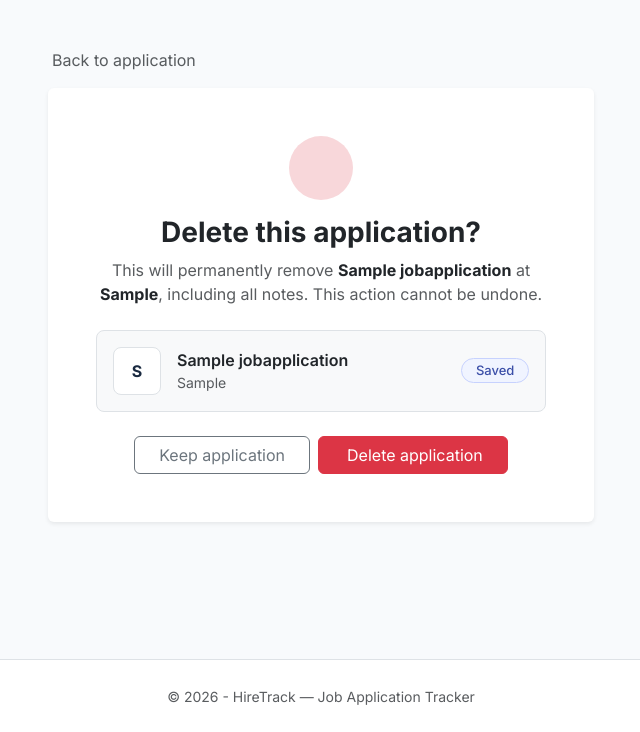
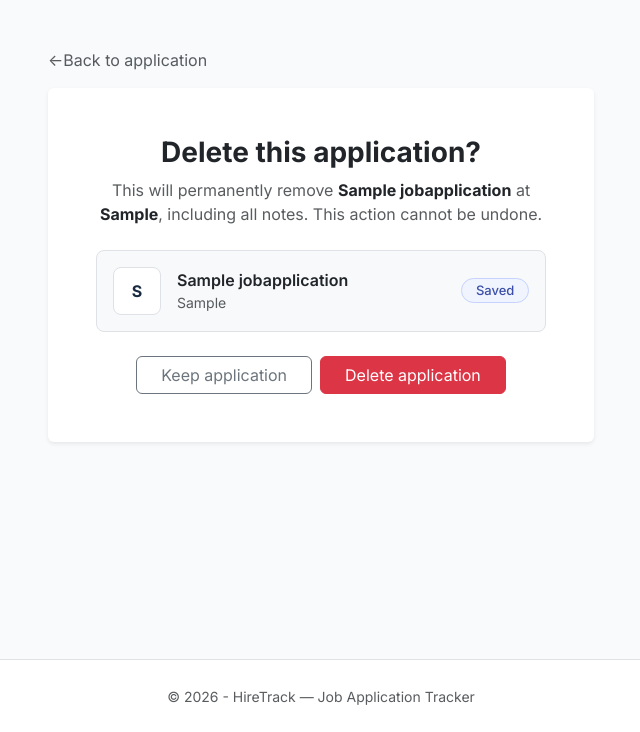
Before and after one commit to queldx74/HireTrack, a Django app: page /applications/1/delete/ in a window 1280 px wide. Shown: the part 68-800 px from the top of the page, without its empty margins (319-959 px from the left). Run offline with Django 4.2, Linux system fonts and the light colour scheme; a user stored in the database is signed in; tables that the repository leaves empty hold one stand-in row (values such as "Sample post").

Commit message:
Remove empty warning icon from delete confirmation

```diff
--- a/hiretrack/settings.py
+++ b/hiretrack/settings.py
@@ -28,7 +28,7 @@ TEMPLATES_DIR = os.path.join(BASE_DIR, "templates")
 # SECURITY WARNING: keep the secret key used in production secret!
 SECRET_KEY = os.environ.get('SECRET_KEY')
 # SECURITY WARNING: don't run with debug turned on in production!
-DEBUG = 'True'
+DEBUG = os.environ.get("DEBUG", "False") == "True"
 
 ALLOWED_HOSTS = ['127.0.0.1',
     'localhost', 'hiretrackerheroku-98519fb8f772.herokuapp.com',]
--- a/templates/application/delete-confirmation.html
+++ b/templates/application/delete-confirmation.html
@@ -13,8 +13,7 @@
       <div class="mb-3">
         <a href="{% url 'application_detail' application.pk %}"
            class="text-muted text-decoration-none">
-          <i class="bi bi-arrow-left me-1"></i>
-          Back to application
+                    &larr;Back to application
         </a>
       </div>
 
@@ -22,12 +21,7 @@
       <div class="card border-0 shadow-sm">
         <div class="card-body p-4 p-md-5 text-center">
 
-          <!-- Warning icon -->
-          <div class="d-inline-flex align-items-center justify-content-center
-                      rounded-circle bg-danger-subtle text-danger mb-3"
-               style="width:64px; height:64px; font-size:1.5rem;">
-            <i class="bi bi-trash3"></i>
-          </div>
+
 
           <h1 class="h3 fw-bold mb-2">
             Delete this application?
@@ -86,8 +80,7 @@
 
               <button type="submit"
                       class="btn btn-danger px-4">
-                <i class="bi bi-trash3 me-1"></i>
-                Delete application
+                               Delete application
               </button>
 
             </div>
```
